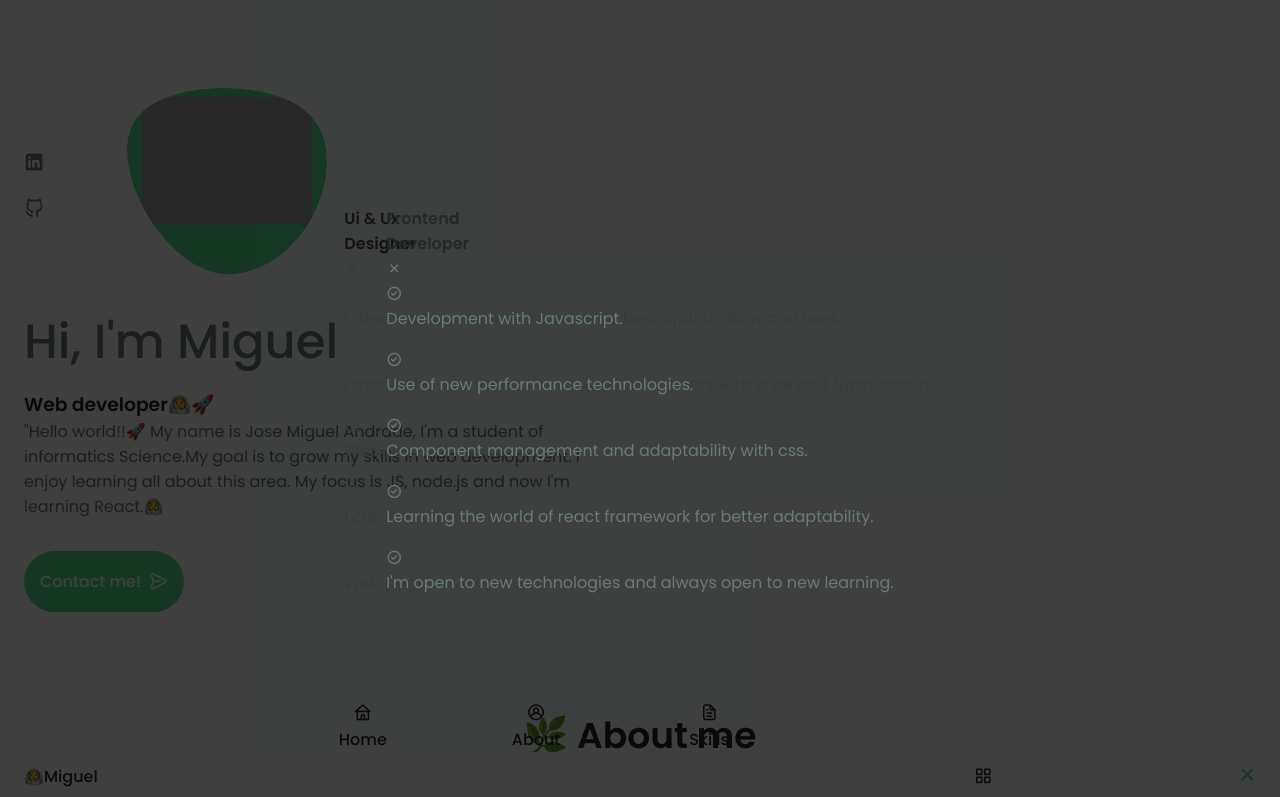
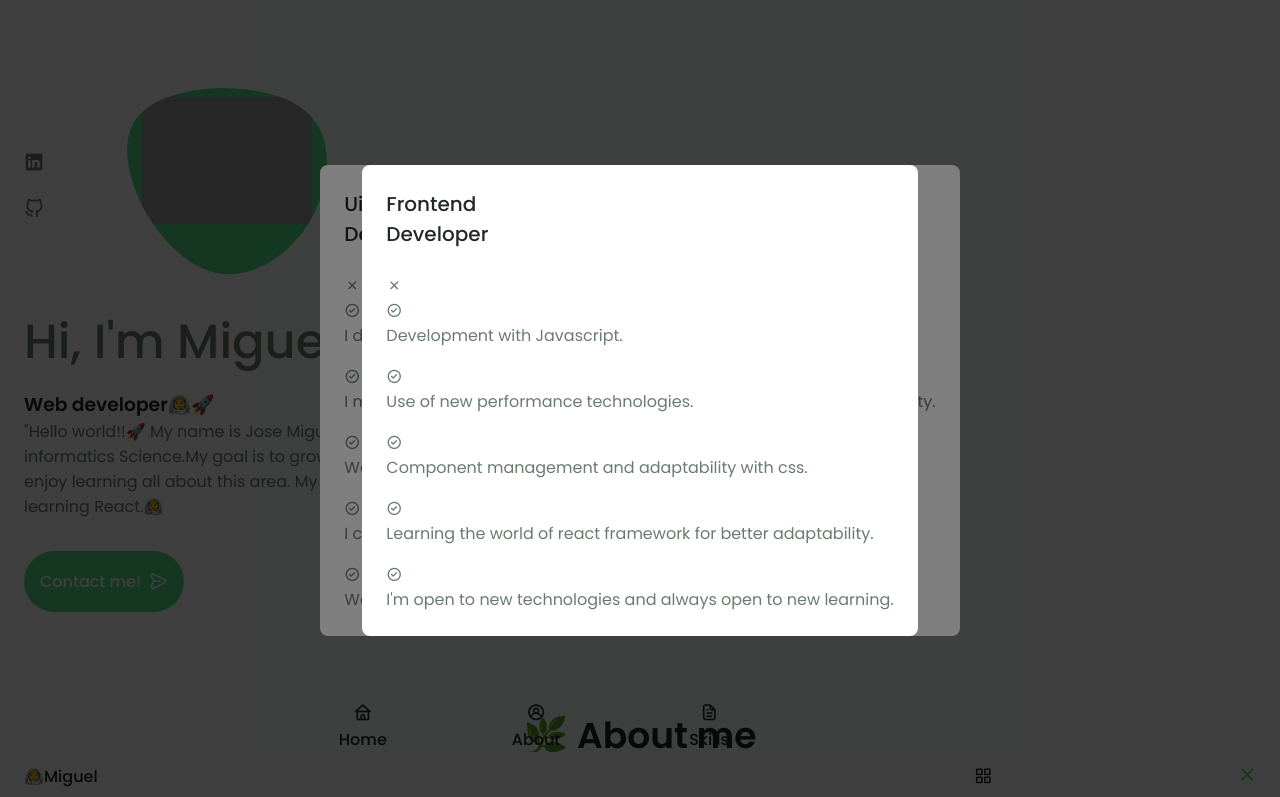
Before and after one commit to Mike-std-cpu/My-blogmk, a website: page index.html in a window 1280 px wide. Shown: the top 797 px of the page. Drawn offline with nearby package versions, Linux system fonts and the light colour scheme; grey boxes are pictures that could not be loaded.

Commit message:
Modal cointent styles added, title and content

```diff
--- a/css/style.css
+++ b/css/style.css
@@ -16,7 +16,7 @@
     --text-color-light:hsl(var(--hue-color), 8%, 65%);
     --input-color: hsl(var(--hue-color), 70%, 96%);
     --body-color: hsl(var(--hue-color), 60%, 99%);
-    --container-color: FFF;
+    --container-color: #FFF;
 
     /*Fuentes y tipografia*/
     --body-font: 'Poppins', sans-serif;
@@ -639,3 +639,13 @@
     .services__modal-services{
         row-gap: 1rem;
     }
+
+    .services__modal-service{
+        display: flex;
+    }
+
+    .services__modal-title{
+        font-size: var(--h3-font-size);
+        font-weight: var(--font-medium);
+        margin-bottom: var(--mb--1-5);
+    }
```
